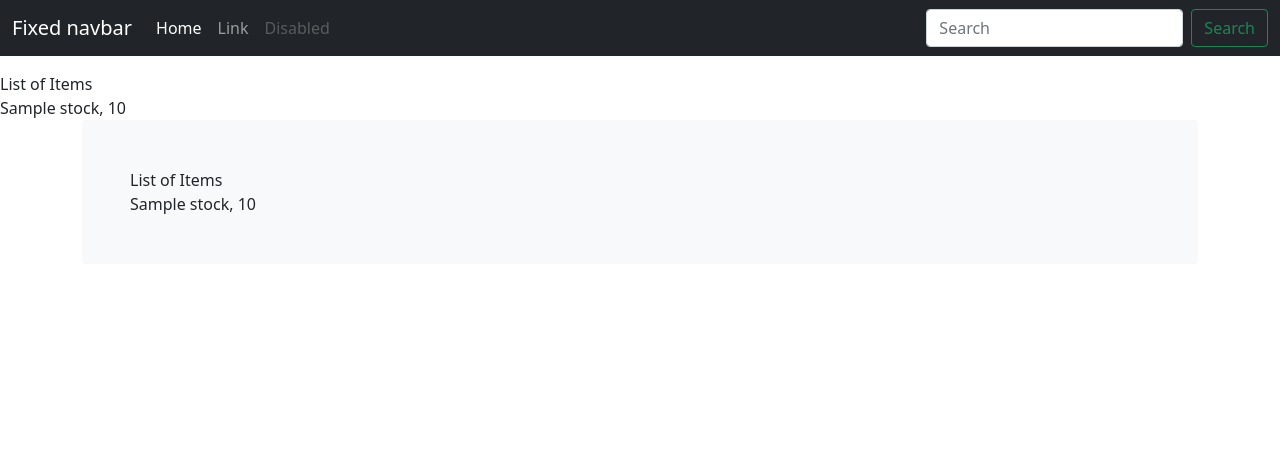
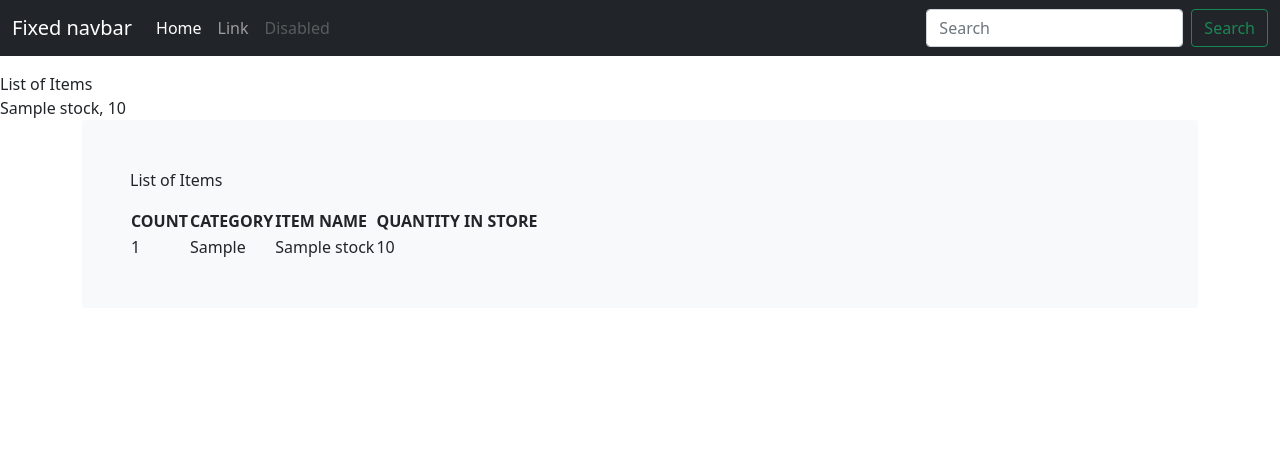
Before and after one commit to graham218/Django_stock_management_system, a Django app: page /list_item/ in a window 1280 px wide. Shown: the top 456 px of the page. Run offline with Django 3.2, Linux system fonts and the light colour scheme; tables that the repository leaves empty hold one stand-in row (values such as "Sample post"); some libraries are stand-ins or nearby versions.

Commit message:
list items table format

```diff
--- a/stock_management_system/stockmgmt/templates/list_item.html
+++ b/stock_management_system/stockmgmt/templates/list_item.html
@@ -71,13 +71,32 @@
   <body>
     {% include 'navbar.html' %}
 
-<main class="container">
-  <div class="bg-light p-5 rounded">
-    {{title}}<br>
-	{% for instance in queryset %}
-	{{instance.item_name}}, {{instance.quantity}}<br>
+  <main class="container">
+    <div class="bg-light p-5 rounded">
+      {{title}}<br>
+      <table class='table'>
 
-	{% endfor %}
+    </table>
+    <div class="display_table">
+      <table>
+        <thead>
+          <tr>
+            <th>COUNT</th>
+            <th>CATEGORY</th>
+            <th>ITEM NAME</th>
+            <th>QUANTITY IN STORE</th>
+          </tr>
+        </thead>
+      {% for instance in queryset %}
+          <tr>
+            <td>{{forloop.counter}}</td>
+            <td>{{instance.category}}</td>
+            <td>{{instance.item_name}}</td>
+            <td>{{instance.quantity}}</td>
+          </tr>
+      {% endfor %}
+      </table
+    </div><!--End of display table-->
   </div>
 </main>
 
```
